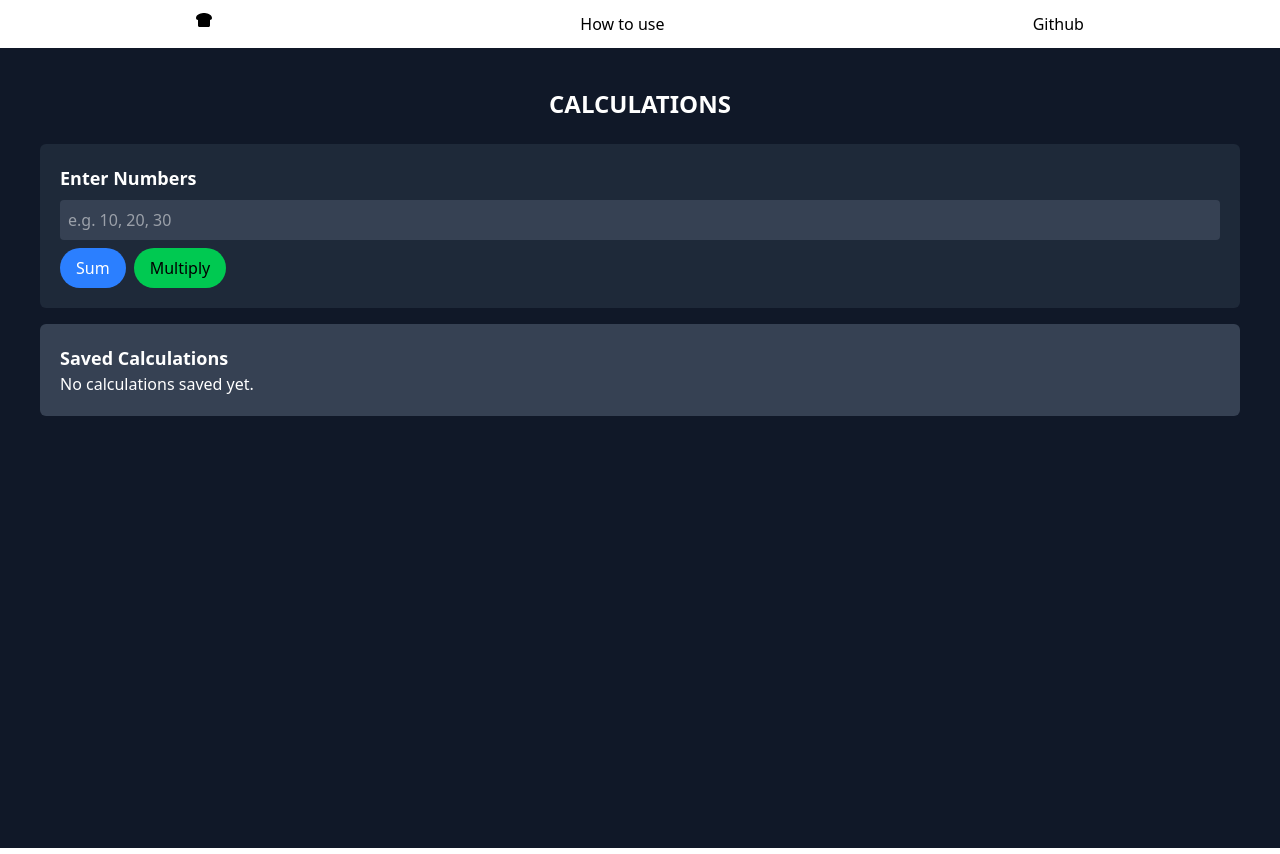
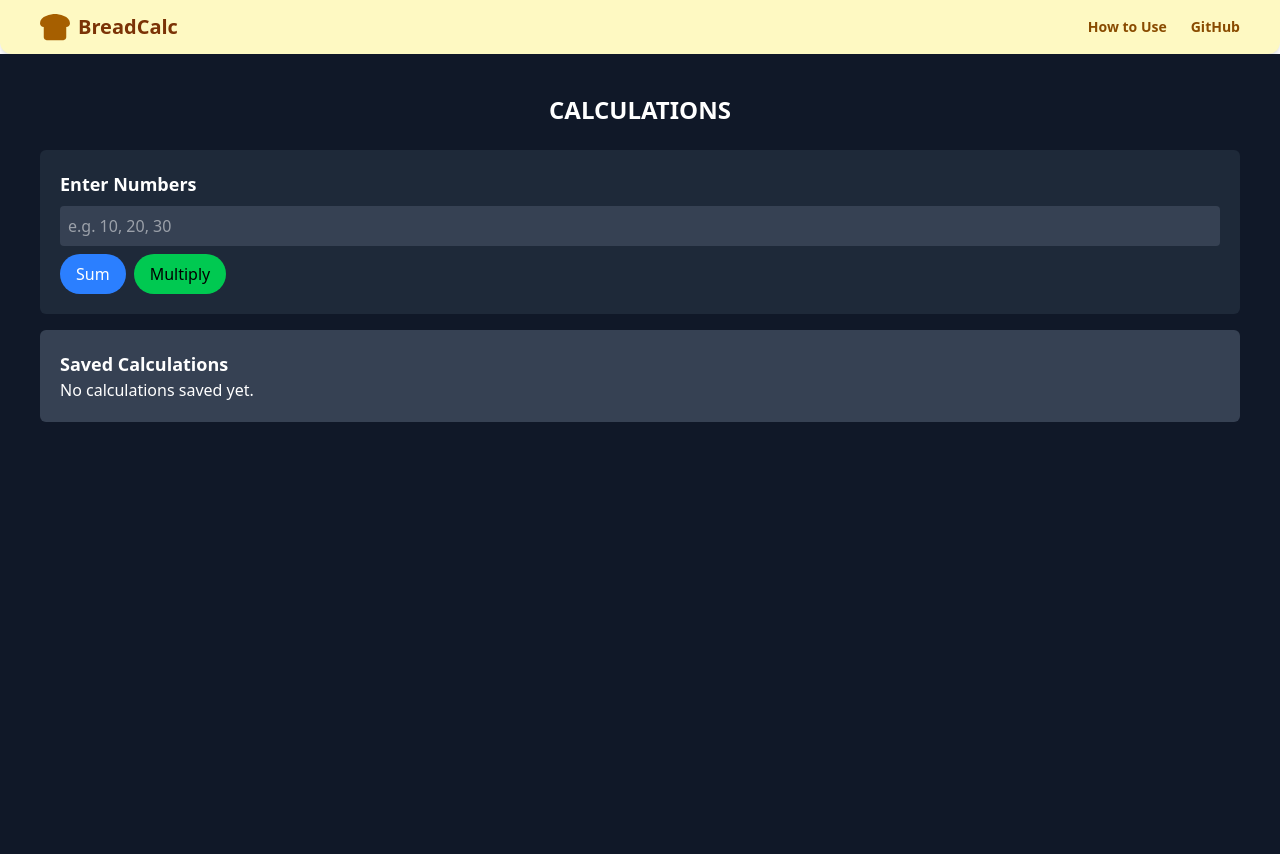
Before and after one commit to ShinzDev/Breadcalculator_SMEs-, a React (Vite) app: page / in a window 1280 px wide. Built offline with nearby package versions, Linux system fonts and the light colour scheme.

Commit message:
nav done

```diff
--- a/src/components/Nav.tsx
+++ b/src/components/Nav.tsx
@@ -1,19 +1,36 @@
 import { FaBreadSlice } from "react-icons/fa6";
 
 const Nav = () => {
-
-let gitlink = 'https://github.com/ShinzDev/Breadcalculator_SMEs-'
+  let gitlink = "https://github.com/ShinzDev/Breadcalculator_SMEs-";
 
   return (
+    <nav className="bg-yellow-100 shadow-md px-4 py-3 md:px-10 flex items-center justify-between rounded-b-xl">
+      <div className="flex items-center gap-2 text-amber-900 font-bold text-xl">
+        <FaBreadSlice className="text-3xl text-yellow-700" />
+        BreadCalc
+      </div>
 
-    <main>
-        <nav className="flex bg-brown-500 text-8md p-3 justify-around">
-          <div><FaBreadSlice /></div>
-          <div><a href="">How to use</a></div>
-          <div><a target="blank" href={gitlink}>Github</a></div>
-        </nav>
-    </main>
-  )
-}
+      <div className="hidden md:flex gap-6 text-sm font-semibold text-yellow-800">
+        <a
+          href="#how-to-use"
+          className="hover:text-orange-900 transition-colors"
+        >
+          How to Use
+        </a>
+        <a
+          href={gitlink}
+          target="_blank"
+          rel="noopener noreferrer"
+          className="hover:text-orange-900 transition-colors"
+        >
+          GitHub
+        </a>
+      </div>
 
-export default Nav
+      {/* Mobile Menu (optional hamburger) */}
+      {/* You could add a dropdown menu for mobile here */}
+    </nav>
+  );
+};
+
+export default Nav;
```
